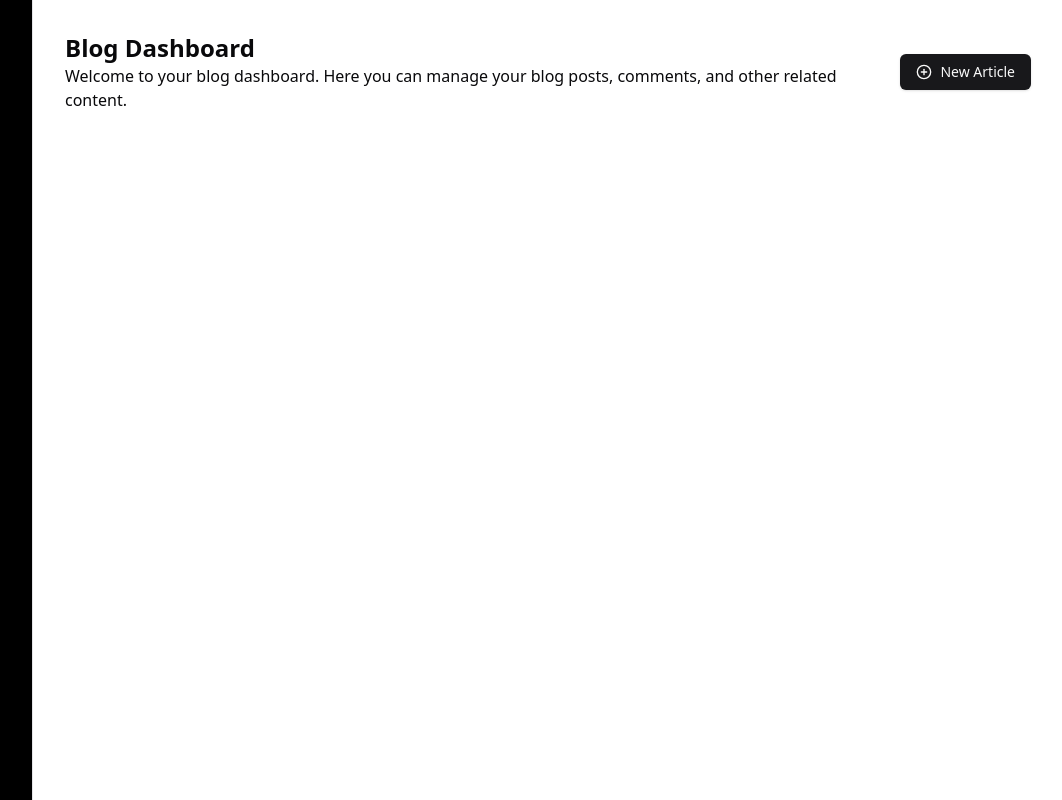
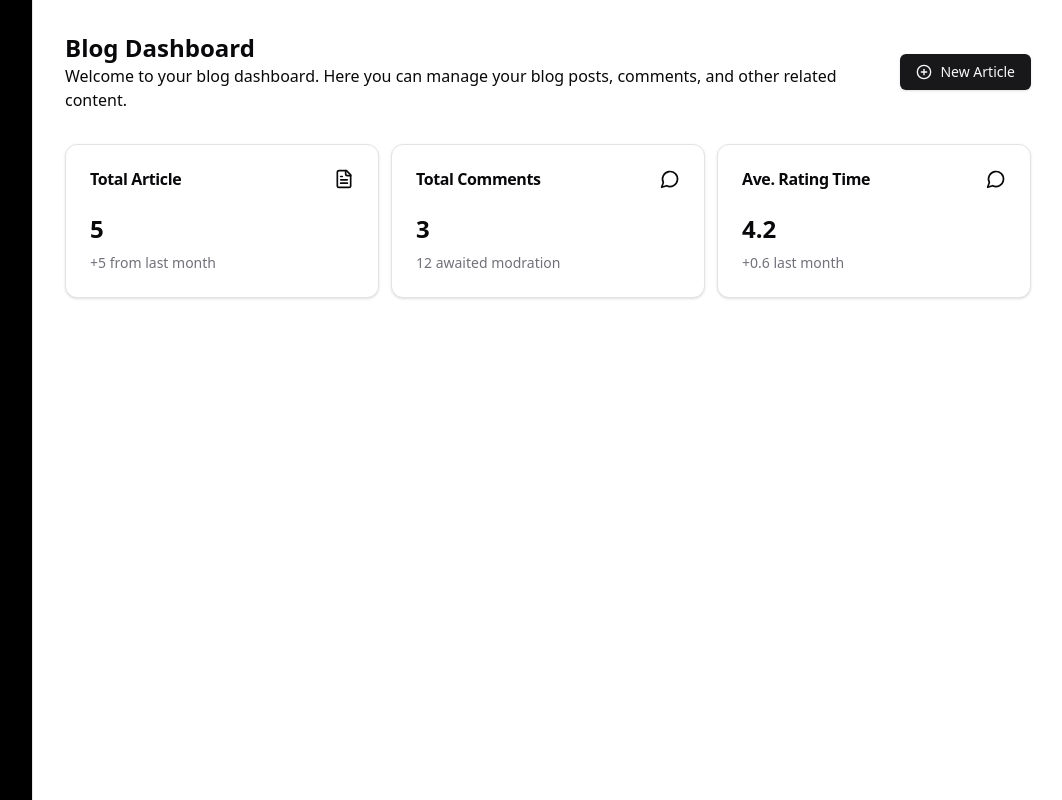
Before and after one commit to AbhayGajjar/bog, a Next.js app: page /dashboard in a window 1280 px wide. Shown: the whole page, without its empty margins (217-1279 px from the left). Built offline with nearby package versions, Linux system fonts and the light colour scheme.

Commit message:
working on the dashboard

```diff
--- a/components/Dashboard/Blog-Dashboard.tsx
+++ b/components/Dashboard/Blog-Dashboard.tsx
@@ -1,7 +1,15 @@
 import Link from "next/link";
 import React from "react";
 import { Button } from "../ui/button";
-import { Plus, PlusCircle } from "lucide-react";
+import { FileText, MessageCircle, Plus, PlusCircle } from "lucide-react";
+import {
+  Card,
+  CardContent,
+  CardDescription,
+  CardFooter,
+  CardHeader,
+  CardTitle,
+} from "../ui/card";
 
 const BlogDashboard = () => {
   return (
@@ -22,6 +30,47 @@ const BlogDashboard = () => {
           </Button>
         </Link>
       </div>
+
+      {/* cards */}
+
+      <div className="grid md:grid-cols-3 gap-3 mb-8">
+        <Card>
+          <CardHeader className="flex flex-row justify-between items-center space-y-0 ">
+            <CardTitle>Total Article</CardTitle>
+            <FileText className="h-5 w-5" />
+          </CardHeader>
+          <CardContent>
+            <div className="text-2xl font-bold">5</div>
+            <p className="text-sm text-muted-foreground mt-2">
+              +5 from last month
+            </p>
+          </CardContent>
+        </Card>
+        <Card>
+          <CardHeader className="flex flex-row justify-between items-center space-y-0  ">
+            <CardTitle>Total Comments</CardTitle>
+            <MessageCircle className="h-5 w-5" />
+          </CardHeader>
+          <CardContent>
+            <div className="text-2xl font-semibold">3</div>
+            <p className="text-sm text-muted-foreground mt-2">
+              12 awaited modration
+            </p>
+          </CardContent>
+        </Card>
+        <Card>
+          <CardHeader className="flex flex-row justify-between items-center space-y-0  ">
+            <CardTitle>Ave. Rating Time</CardTitle>
+            <MessageCircle className="h-5 w-5" />
+          </CardHeader>
+          <CardContent>
+            <div className="text-2xl font-semibold">4.2</div>
+            <p className="text-sm text-muted-foreground mt-2">
+              +0.6 last month
+            </p>
+          </CardContent>
+        </Card>
+      </div>
     </main>
   );
 };
--- /dev/null
+++ b/components/ui/card.tsx
@@ -0,0 +1,76 @@
+import * as React from "react"
+
+import { cn } from "@/lib/utils"
+
+const Card = React.forwardRef<
+  HTMLDivElement,
+  React.HTMLAttributes<HTMLDivElement>
+>(({ className, ...props }, ref) => (
+  <div
+    ref={ref}
+    className={cn(
+      "rounded-xl border bg-card text-card-foreground shadow",
+      className
+    )}
+    {...props}
+  />
+))
+Card.displayName = "Card"
+
+const CardHeader = React.forwardRef<
+  HTMLDivElement,
+  React.HTMLAttributes<HTMLDivElement>
+>(({ className, ...props }, ref) => (
+  <div
+    ref={ref}
+    className={cn("flex flex-col space-y-1.5 p-6", className)}
+    {...props}
+  />
+))
+CardHeader.displayName = "CardHeader"
+
+const CardTitle = React.forwardRef<
+  HTMLDivElement,
+  React.HTMLAttributes<HTMLDivElement>
+>(({ className, ...props }, ref) => (
+  <div
+    ref={ref}
+    className={cn("font-semibold leading-none tracking-tight", className)}
+    {...props}
+  />
+))
+CardTitle.displayName = "CardTitle"
+
+const CardDescription = React.forwardRef<
+  HTMLDivElement,
+  React.HTMLAttributes<HTMLDivElement>
+>(({ className, ...props }, ref) => (
+  <div
+    ref={ref}
+    className={cn("text-sm text-muted-foreground", className)}
+    {...props}
+  />
+))
+CardDescription.displayName = "CardDescription"
+
+const CardContent = React.forwardRef<
+  HTMLDivElement,
+  React.HTMLAttributes<HTMLDivElement>
+>(({ className, ...props }, ref) => (
+  <div ref={ref} className={cn("p-6 pt-0", className)} {...props} />
+))
+CardContent.displayName = "CardContent"
+
+const CardFooter = React.forwardRef<
+  HTMLDivElement,
+  React.HTMLAttributes<HTMLDivElement>
+>(({ className, ...props }, ref) => (
+  <div
+    ref={ref}
+    className={cn("flex items-center p-6 pt-0", className)}
+    {...props}
+  />
+))
+CardFooter.displayName = "CardFooter"
+
+export { Card, CardHeader, CardFooter, CardTitle, CardDescription, CardContent }
```
